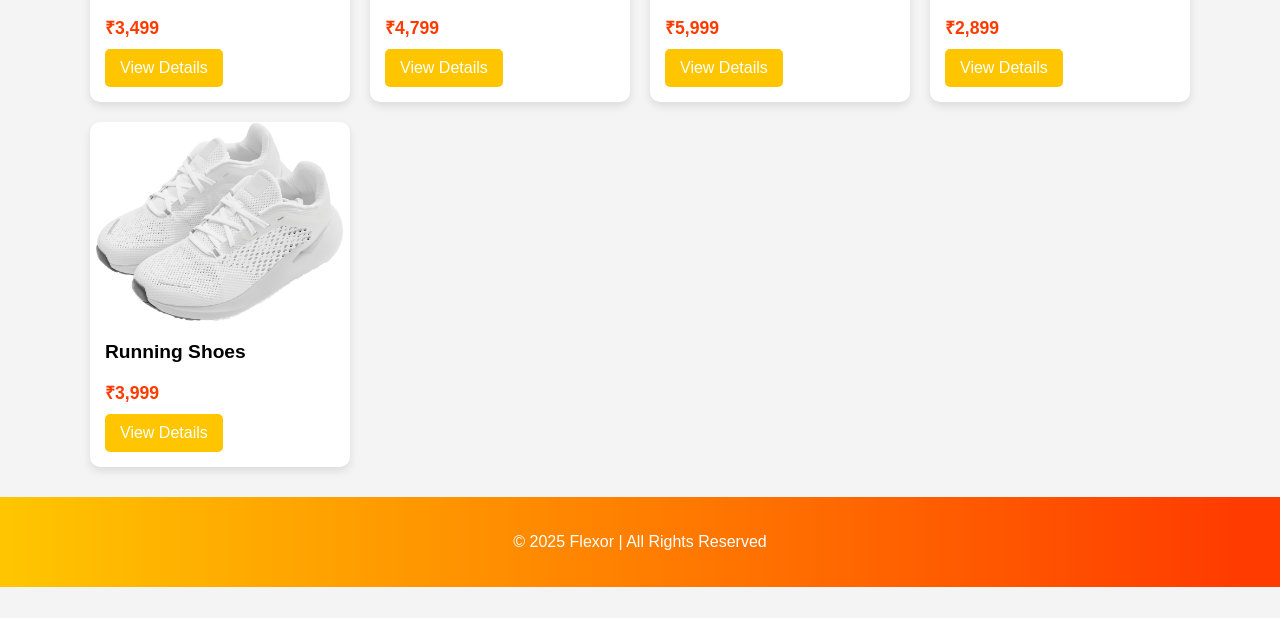
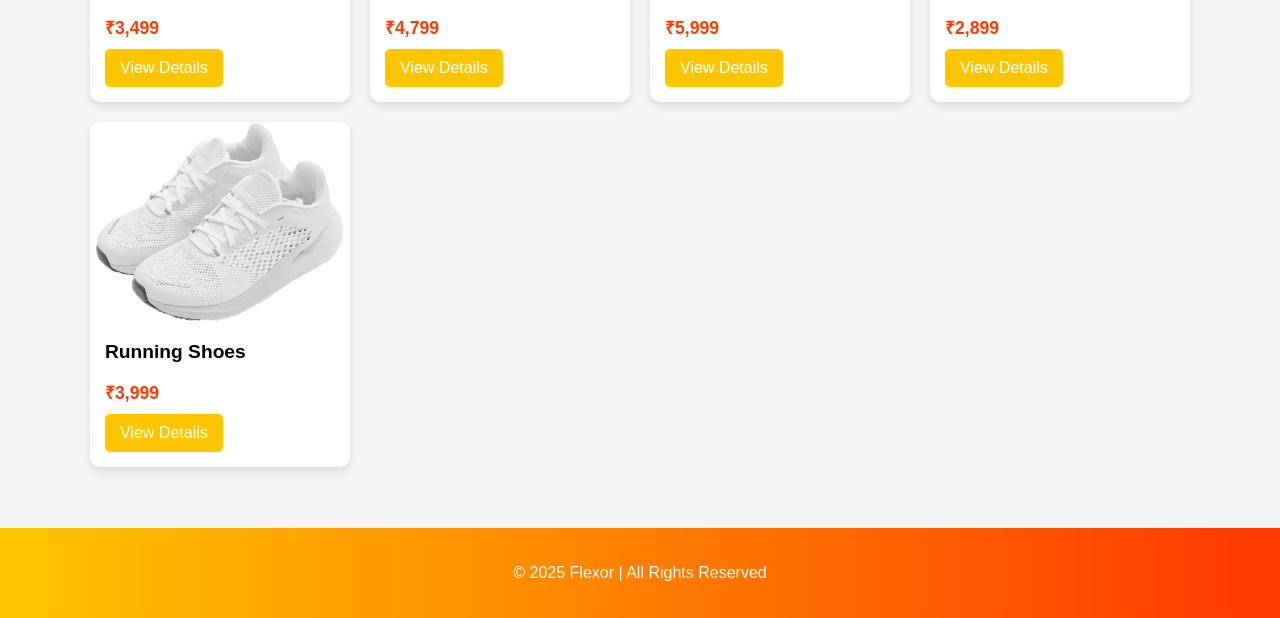
Before and after one commit to TarunShakya/Flexorshoe, a plain HTML site: page man.html in a window 1280 px wide. Shown: the part 333-951 px from the top of the page. Before the commit the page ends 920 px from the top, so only its background shows below. Drawn offline with Linux system fonts and the light colour scheme.

Commit message:
commit in man.css

```diff
--- a/man.css
+++ b/man.css
@@ -80,5 +80,5 @@
       padding: 20px;
       background:linear-gradient(90deg, rgba(255, 198, 0, 1) 0%, rgba(255, 59, 0, 1) 97%);
       color: white;
-      margin-top: 30px;
+      margin-top: 61px;
     }
```
